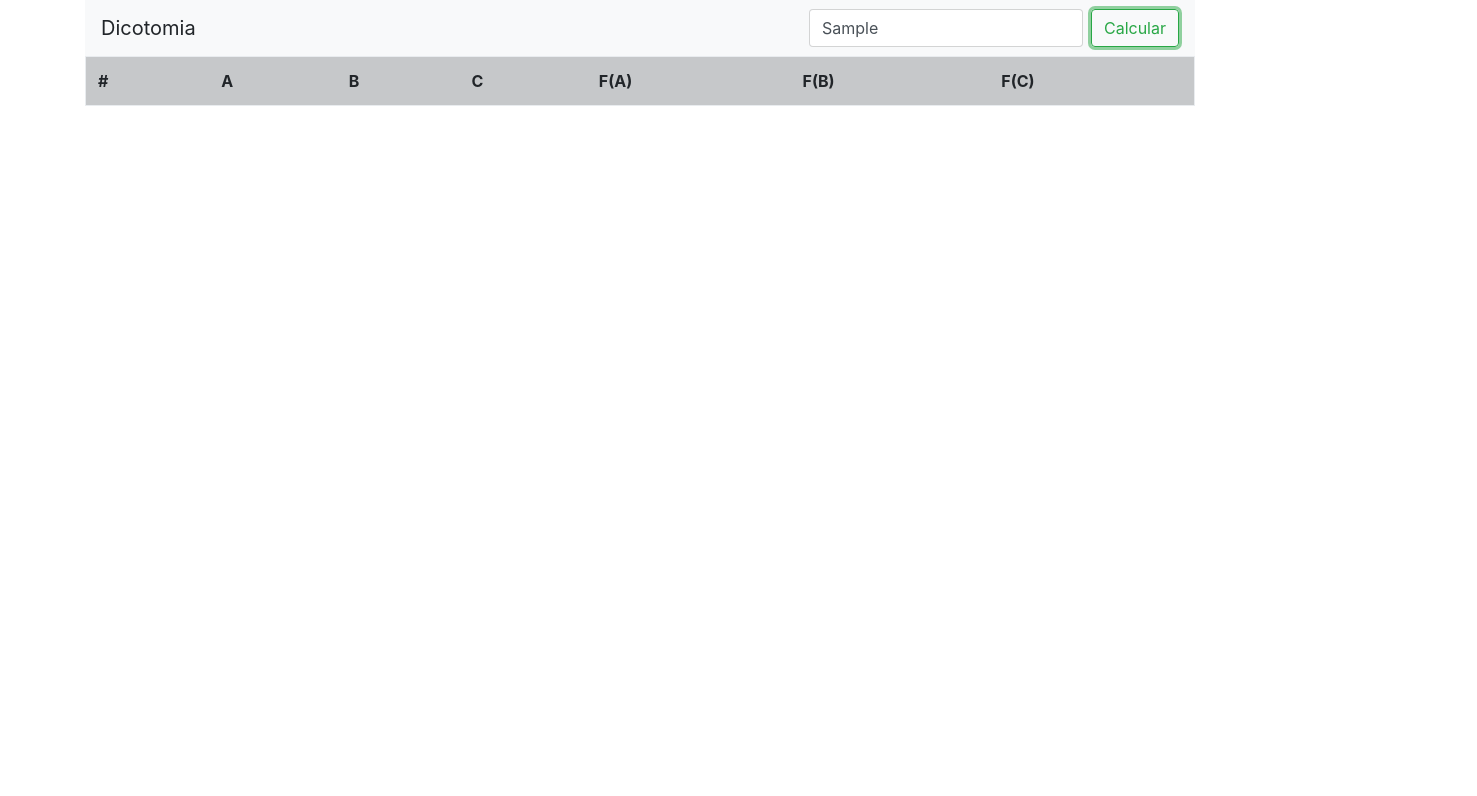
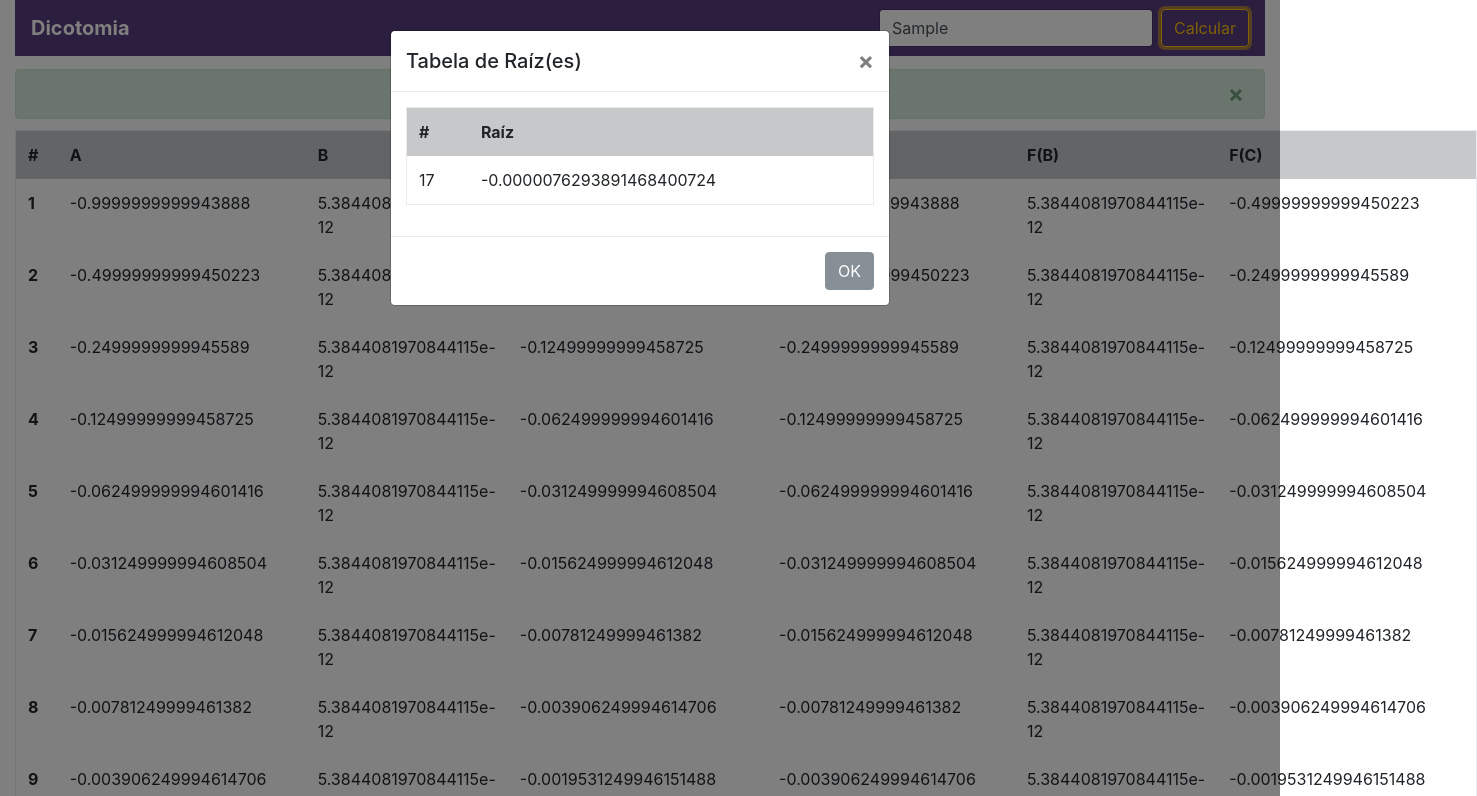
Before and after one commit to limadouglas/Dicotomia, a plain HTML site: page index.html in a window 1280 px wide. Both pictures are taken after typing "Sample" into the empty fields and a click on the button "Calcular". Shown: the top 796 px of the page, 1477 px wide, since content can reach past the window. Drawn offline with nearby package versions, Linux system fonts and the light colour scheme.

Commit message:
projeto finalizado

```diff
--- a/css/style.css
+++ b/css/style.css
@@ -6,3 +6,18 @@
 .table thead th {
     border: 0 solid transparent;
 }
+
+.alert {
+    text-align: center;
+    margin-bottom: 0;
+    margin-top: 0.8rem;
+}
+
+.bg-light {
+    background-color: #563d7c!important;
+}
+
+#titulo {
+    color: #fff;
+    font-weight: 700;
+}
--- a/index.html
+++ b/index.html
@@ -12,16 +12,52 @@
 </head>
 
 <body>
-    <div class="container">
+    <div class="container-fluid">
         <nav class="navbar navbar-light bg-light justify-content-between">
-            <a class="navbar-brand">Dicotomia</a>
+            <a class="navbar-brand" id="titulo">Dicotomia</a>
             <div class="form-inline">
                 <input class="form-control mr-sm-2" type="text" placeholder="função..." aria-label="Search" id="fun">
-                <button class="btn btn-outline-success my-2 my-sm-0" type="button" id="calcular">Calcular</button>
+                <button class="btn btn-outline-warning my-2 my-sm-0" type="button" id="calcular">Calcular</button>
             </div>
         </nav>
 
         <article>
+            <!-- Modal -->
+            <div class="modal">
+                <div class="modal-dialog" role="document">
+                    <div class="modal-content">
+                        <div class="modal-header">
+                            <h5 class="modal-title">Tabela de Raíz(es)</h5>
+                            <button type="button" class="close" data-dismiss="modal" aria-label="Close">
+                    <span aria-hidden="true">&times;</span>
+                    </button>
+                        </div>
+                        <div class="modal-body">
+
+                            <table class="table table-bordered table-responsive" id="tabela-raizes">
+                                <thead class="table-dark">
+                                    <tr>
+                                        <th>#</th>
+                                        <th>Raíz</th>
+                                    </tr>
+                                </thead>
+                                <tbody>
+
+                                </tbody>
+                            </table>
+                        </div>
+                        <div class="modal-footer">
+                            <button type="button" class="btn btn-secondary" data-dismiss="modal">OK</button>
+                        </div>
+                    </div>
+                </div>
+            </div>
+
+
+            <div id="raiz">
+
+            </div>
+
             <table class="table table-bordered table-responsive" id="tabela-dicotomia">
                 <thead class="table-dark">
                     <tr>
--- a/js/script.js
+++ b/js/script.js
@@ -1,107 +1,113 @@
+$(document).ready(function() {
+    nerdamer.setConstant('e', 2.71828182846);
+    nerdamer.setConstant('E', 2.71828182846);
+
+});
+
+
+
 // evento click botão
-$('#calcular').click(function () {
+$('#calcular').click(function() {
     limparTabela();
     dicotomia();
 });
 
 
+
 // evento enter edittext
-$('#fun').on('keypress', function (e) {
+$('#fun').on('keypress', function(e) {
     if (e.which === 13) {
-        limparTabela();
-        dicotomia();
 
         // desabilitando caixa de texto
         $(this).attr("disabled", "disabled");
         $(this).removeAttr("disabled");
+
+        limparTabela();
+        dicotomia();
     }
 
 });
 
 
+
 // funcão gerencia dicotomia
 function dicotomia() {
+
+    var f = nerdamer(String($('#fun').val())).buildFunction(); // f recebe a função especificada pelo usuário. agora basta chamar f passando um paramentro: f(x).
+
     var a = -100,
-        b = 0,
+        b = a + 1,
         c = 0,
         cAux = 0,
-        aAux = 0,
-        numLinhas = 1;
-    aAux = a;
+        numLinhas = 0,
+        fa = 0,
+        fb = 0,
+        fc = 0,
+        contRaiz = 0;
 
     while (a <= 100) {
-        if ((a > 0 && aAux < 0)(a < 0 && aAux > 0)) {
-            b = a;
-            a = aAux;
+        if ((f(a) >= 0 && f(b) < 0) || (f(a) < 0 && f(b) >= 0)) {
             while (true) {
 
                 c = (a + b) / 2;
+                fa = f(a);
+                fb = f(b);
+                fc = f(c);
 
                 // condição de parada
-                if ((Math.abs(cAux - c)) < 0.000001) {
-                    addLinhas(numLinhas++, a, b, c, calDicotomia(a), calDicotomia(b), calDicotomia(c), true);
+                if ((Math.abs(cAux - c)) < 0.00001 && numLinhas > 0) {
+                    addLinhas(++numLinhas, a, b, c, fa, fb, fc, true);
+                    a = c + 0.00001;
+                    b = a + 0.025;
+                    contRaiz++;
                     break;
                 } else {
-                    addLinhas(numLinhas++, a, b, c, calDicotomia(a), calDicotomia(b), calDicotomia(c), false);
+                    addLinhas(++numLinhas, a, b, c, fa, fb, fc, false);
+
+                    if ((fb >= 0 && fc >= 0) || (fb < 0 && fc < 0)) {
+                        b = c;
+                    } else {
+                        a = c;
+                    }
+                    cAux = c;
                 }
-
-                if ((calDicotomia(b) >= 0 && calDicotomia(c) >= 0) || (calDicotomia(b) < 0 && calDicotomia(c) < 0)) {
-                    b = c;
-                } else {
-                    a = c;
-                }
-
-                cAux = c;
             }
         } else {
-            a += 0.25;
+            a += 0.025;
+            b += 0.025;
         }
     }
-}
 
+    $('#raiz').html('<div class="alert alert-success alert-dismissible fade show" role="alert" id="alerta"> <button type="button" class="close" data-dismiss="alert" aria-label="Close"> <span aria-hidden="true">&times;</span></button><strong id="qtdRaiz">10</strong> Raíz(es) encontrada(s)! </div>');
+    $('#qtdRaiz').html(contRaiz);
 
-// calculo principal
-function calDicotomia(x) {
-
-    // tratando a função, substituindo as variáveis por número.
-    funcao = String($('#fun').val());
-    funcao = funcao.replace(/[e]/ig, "2.7182");
-    console.log("funcao: " + funcao);
-    funcao = funcao.replace(/[a-z]/ig, String(x));
-
-    console.log("funcao: " + funcao);
-    // calculando a função tratada.
-    var result = nerdamer(funcao);
-
-    //  return (Math.pow((Math.E), x) + ( 0.5 * x) );  // 1/2.0= 0
-    // return (Math.pow(x,2) - x + Math.sin(5*x));
-
-    // log
-    console.log("funcao: " + funcao);
-    console.log("result: " + result);
-
-    return parseFloat(String(result.text()));
-
+    $('.modal').modal('show');
 }
 
 
 
 // adicionando linha na tabela.
-function addLinhas(numLinhas, a, b, c, fa, fb, fc, sucesso) {
-    var newRow = (sucesso) ? $("<tr class='table-success'>") : $("<tr>");
-    var cols = "";
-    cols += '<th scope="row">' + numLinhas + '</th>';
-    cols += '<td>' + a + '</td>';
-    cols += '<td>' + b + '</td>';
-    cols += '<td>' + c + '</td>';
-    cols += '<td>' + fa + '</td>';
-    cols += '<td>' + fb + '</td>';
-    cols += '<td>' + fc + '</td>';
+function addLinhas(nl, a, b, c, fa, fb, fc, sucesso) {
+    var novaLinha = (sucesso) ? $('<tr class="table-success">') : $('<tr>');
+    var col = '';
+    col += '<th scope="row">' + nl + '</th>';
+    col += '<td>' + a + '</td>';
+    col += '<td>' + b + '</td>';
+    col += '<td>' + c + '</td>';
+    col += '<td>' + fa + '</td>';
+    col += '<td>' + fb + '</td>';
+    col += '<td>' + fc + '</td>';
 
-    newRow.append(cols);
+    novaLinha.append(col);
 
-    $("#tabela-dicotomia").append(newRow);
+    $('#tabela-dicotomia tbody').append(novaLinha);
+    if (sucesso) {
+        $('#tabela-raizes tbody').append('<tr> <td scope="row">' + nl + '</td> <td>' + c + '</td> </tr>');
+    }
+    //alert("parou");
+    //alert('inseriu na tabela');
 }
+
 
 
 // removendo todas as linhas da tabela.
@@ -111,8 +117,14 @@ function limparTabela() {
 }
 
 
+
+
+
 /*
-    (Math.pow((Math.E), x) + ( 0.5 * x) );  // 1/2.0= 0
-    (Math.pow(x,2) - x + Math.sin(5*x));
-    e^x + 0.5*x
+    (Math.pow((Math.E), x) + ( 0.5 * x) );  -- e^x + 0.5*x
+
+    (Math.pow(x,2) - x + Math.sin(5*x));    -- x^2-x+sin(5^x)
+
+    https://github.com/jiggzson/nerdamer
+
 */
```
